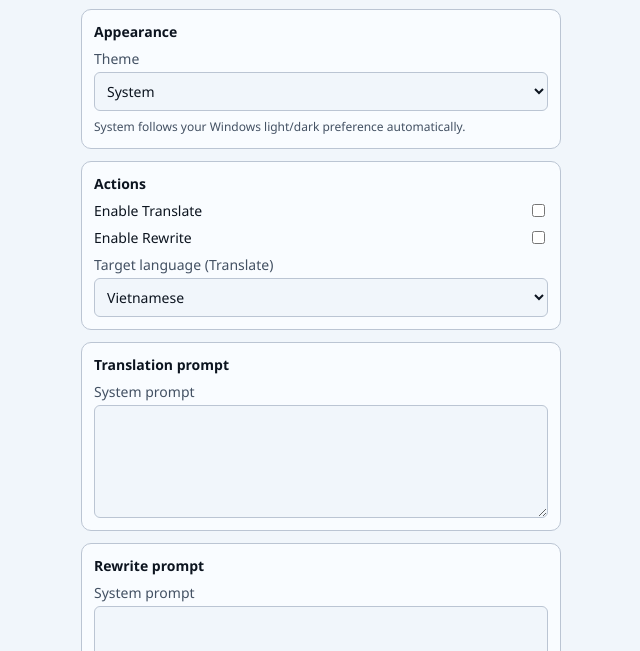
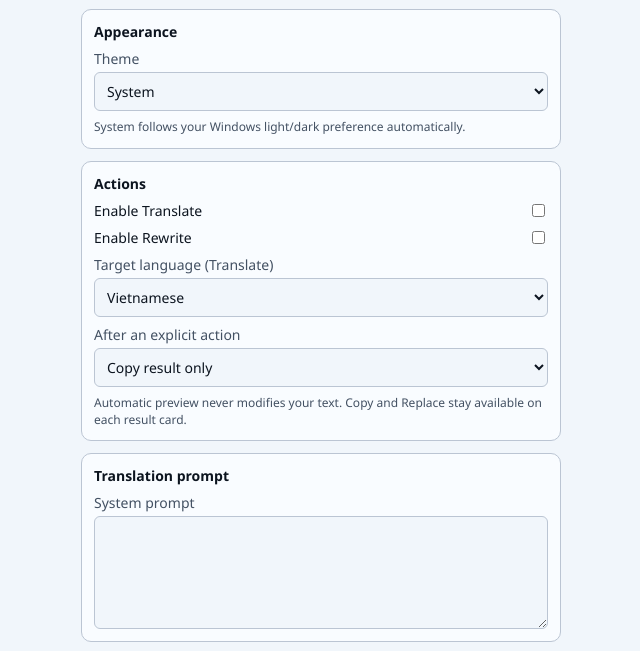
Before and after one commit to dhhieu113pro/butchi, a website built with Vite: page settings.html in a window 1280 px wide. Shown: the part 69-720 px from the top of the page, without its empty margins (319-959 px from the left). Built offline with nearby package versions, Linux system fonts and the light colour scheme.

Commit message:
feat(settings): add post-processing option

```diff
--- a/settings.html
+++ b/settings.html
@@ -62,6 +62,15 @@
             <option>Indonesian</option>
           </select>
         </label>
+        <label class="field">
+          <span>After an explicit action</span>
+          <select id="resultAction">
+            <option value="copy">Copy result only</option>
+            <option value="replace">Replace selected text</option>
+            <option value="none">Do nothing automatically</option>
+          </select>
+        </label>
+        <p class="hint">Automatic preview never modifies your text. Copy and Replace stay available on each result card.</p>
       </section>
 
       <section class="card">
```
